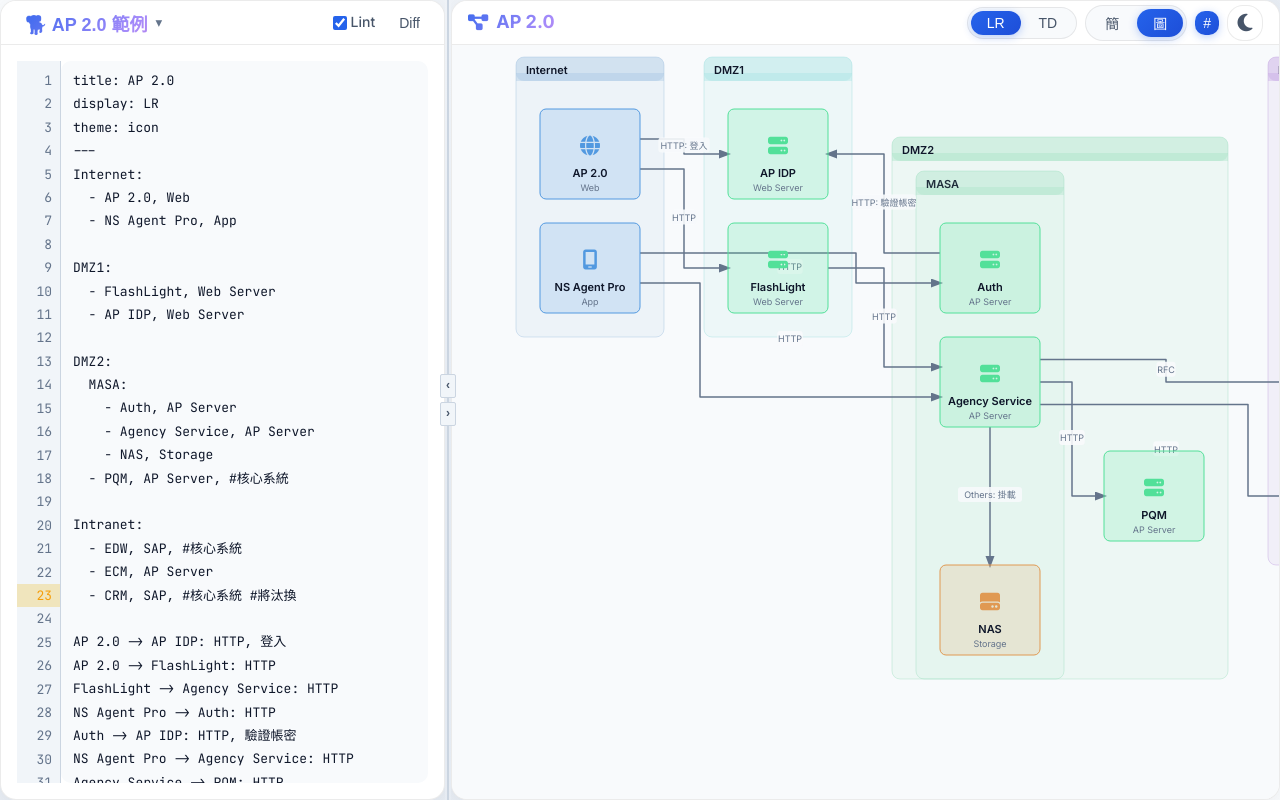
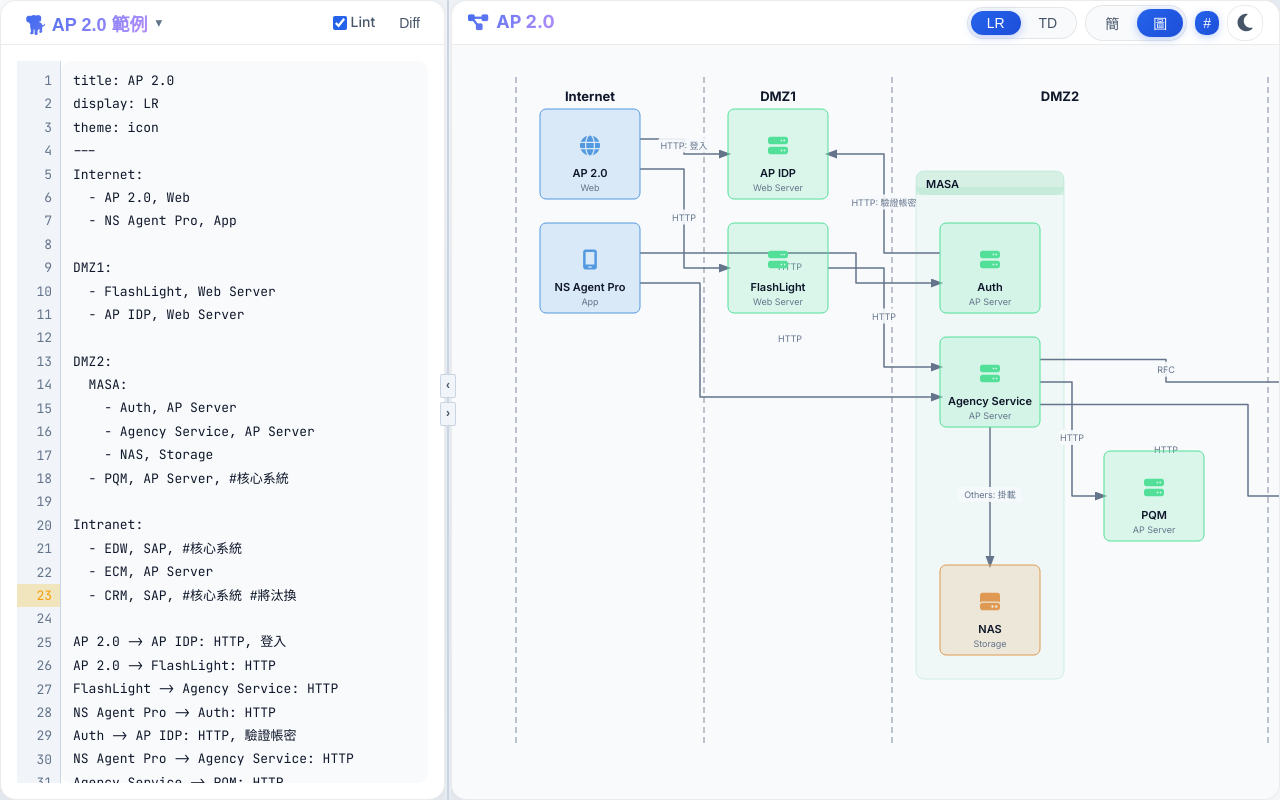
Before and after one commit to kywk/german-shepherd, a Vue app: page / in a window 1280 px wide. Built offline with nearby package versions, Linux system fonts and the light colour scheme.

Commit message:
fix: same-zone node overlap and update top-level zone style to dashed separators

```diff
--- a/src/components/DiagramRenderer.vue
+++ b/src/components/DiagramRenderer.vue
@@ -212,6 +212,29 @@ function nodeSize() {
         <!-- Zones -->
         <g class="zones">
           <g v-for="zr in layout.zoneRects" :key="zr.name + zr.x + zr.y">
+            <!-- Top-level zone (depth=0): dashed vertical divider + label -->
+            <template v-if="zr.depth === 0">
+              <!-- Left dashed separator line -->
+              <line
+                :x1="zr.x" :y1="zr.y"
+                :x2="zr.x" :y2="zr.y + zr.h"
+                stroke="var(--color-text-muted)"
+                stroke-width="1.5"
+                stroke-dasharray="6,4"
+                stroke-opacity="0.55"
+              />
+              <!-- Zone label at top center of the zone column -->
+              <text
+                :x="zr.x + zr.w / 2" :y="zr.y + 20"
+                text-anchor="middle"
+                dominant-baseline="middle"
+                font-size="13" font-weight="700"
+                fill="var(--color-text-primary)"
+              >{{ zr.name }}</text>
+            </template>
+
+            <!-- Sub-zone (depth>0): filled rectangle with header -->
+            <template v-else>
               <rect
                 :x="zr.x" :y="zr.y" :width="zr.w" :height="zr.h"
                 rx="8"
@@ -238,6 +261,7 @@ function nodeSize() {
                 font-size="11" font-weight="600"
                 fill="var(--color-text-primary)"
               >{{ zr.name }}</text>
+            </template>
           </g>
         </g>
 
--- a/src/composables/useLayout.ts
+++ b/src/composables/useLayout.ts
@@ -87,11 +87,21 @@ function assignRows(diagram: NetworkDiagram): Map<string, number> {
     if (rowOf.has(conn.from) && rowOf.has(conn.to)) continue
 
     if (!rowOf.has(conn.from) && !rowOf.has(conn.to)) {
-      // Neither assigned: find a row free in both columns
-      let row = 0
-      while (!isRowFreeInCol(fromCol, row) || !isRowFreeInCol(toCol, row)) row++
-      claimRow(conn.from, row)
-      claimRow(conn.to, row)
+      if (fromCol === toCol) {
+        // Same zone: nodes must occupy different rows
+        let row = 0
+        while (!isRowFreeInCol(fromCol, row)) row++
+        claimRow(conn.from, row)
+        row++
+        while (!isRowFreeInCol(toCol, row)) row++
+        claimRow(conn.to, row)
+      } else {
+        // Different zones: find a row free in both columns
+        let row = 0
+        while (!isRowFreeInCol(fromCol, row) || !isRowFreeInCol(toCol, row)) row++
+        claimRow(conn.from, row)
+        claimRow(conn.to, row)
+      }
     } else if (rowOf.has(conn.from)) {
       // from is assigned, try to put to in same row
       const row = rowOf.get(conn.from)!
@@ -163,6 +173,15 @@ function layoutLR(diagram: NetworkDiagram, theme: string): LayoutResult {
   let maxRow = 0
   for (const r of rowOf.values()) if (r > maxRow) maxRow = r
   const totalH = MARGIN + (maxRow + 1) * rowHeight + MARGIN
+
+  // Expand top-level zone rects to full diagram height (for dashed separator rendering)
+  const topY = MARGIN / 2
+  for (const zr of zoneRects) {
+    if (zr.depth === 0) {
+      zr.y = topY
+      zr.h = totalH - topY
+    }
+  }
 
   return { nodeRects, zoneRects, totalW: curX + MARGIN, totalH }
 }
```
Lines whose indentation alone changed are shown as unchanged.
